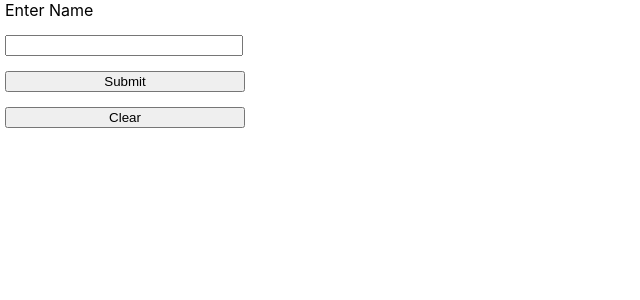
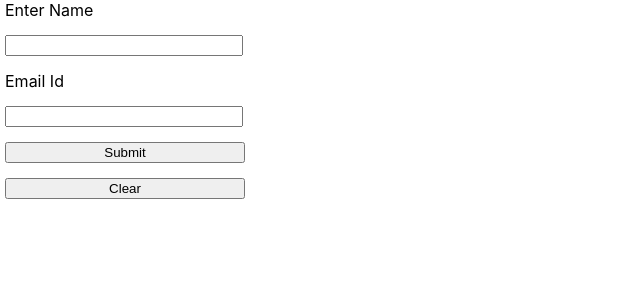
Before and after one commit to ASHINAY/input-field-example, a React (Create React App) app: page / in a window 1280 px wide. Shown: the top 300 px of the page, without its empty margins (0-640 px from the left). Built offline with nearby package versions, Linux system fonts and the light colour scheme.

Commit message:
create email id

```diff
--- a/src/App.js
+++ b/src/App.js
@@ -3,20 +3,26 @@ import './App.css';
 
 function App() {
   const [selectedName, setSelectedName] = useState('');
+  const [emailId, setEmailId] = useState('');
 
   const handleChange = (event) => {
     setSelectedName(event.target.value);
   };
   const handleSubmit = () => {
-    alert(selectedName);
+    alert("Hi" + selectedName.toUpperCase() + ", Email: " + emailId);
   };
   const handleClear = () => {
     setSelectedName('');
   };
+  const handleEmailChange = (event) => {
+    setEmailId(event.target.value.toLowerCase());
+  }
   return (
     <div style={{ display: "flex", flexDirection: "column", gap: "15px", marginLeft: "5px" }}>
       <label>Enter Name</label>
       <input type="text" value={selectedName} onChange={handleChange} style={{ width: "230px" }} />
+      <label>Email Id</label>
+      <input type="text" value={emailId} onChange={handleEmailChange} style={{ width: "230px" }} />
       <button style={{ width: "240px" }} onClick={handleSubmit}>Submit</button>
       <button style={{ width: "240px" }} onClick={handleClear}>Clear</button>
     </div>
```
